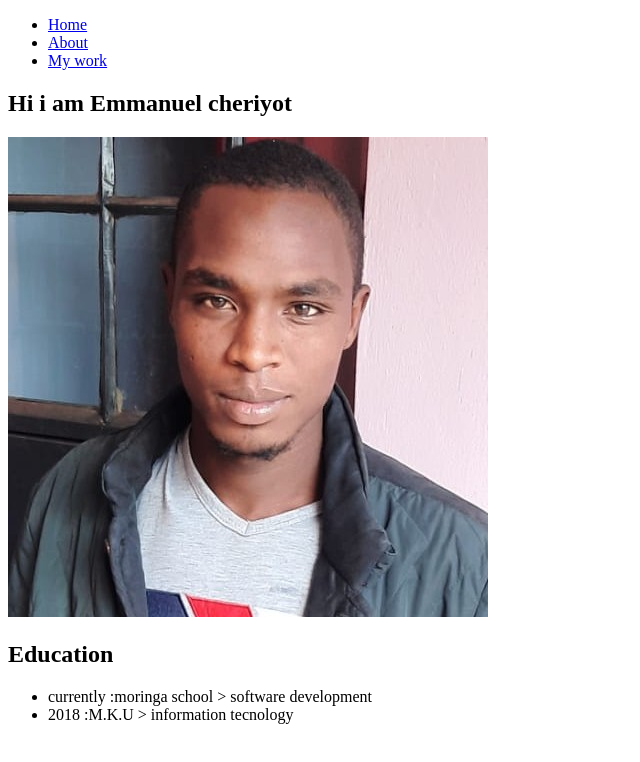
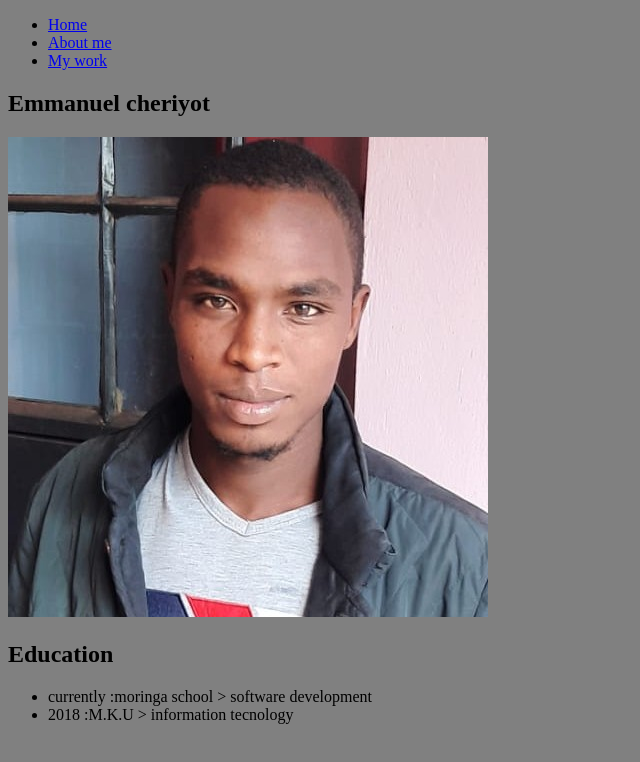
Before and after one commit to jerumanu/My-portfolio, a plain HTML site: page index.html in a window 1280 px wide. Shown: the whole page, without its empty margins (0-640 px from the left). Drawn offline with Linux system fonts and the light colour scheme.

Commit message:
added nav-bar

```diff
--- a/index.html
+++ b/index.html
@@ -7,15 +7,17 @@
     <link rel="stylesheet" href="./styles.css">
 </head>
 <body>
-    <section>
+    <div class="nav-bar">
         <nav>
             <ul>
-             <li><a href="index.html">Home</a></li>
-             <li><a href="about.html">About</a></li>
-             <li><a href="work.html">My work</a></li>
+                <li><a href="#home">Home</a></li>
+                <li><a href="#about">About me</a></li>
+                <li><a href="#work">My work</a></li>
             </ul>
         </nav>
-        <h1>Hi i am Emmanuel cheriyot</h1>
+    </div>
+    <section>
+        <h1>Emmanuel cheriyot</h1>
         <img src="./images/manu45c.jpeg" alt="">
     </section>
     <section>
@@ -26,6 +28,7 @@
                <li>2018 :M.K.U > information tecnology </li>
             </ul>
 
+
        </div>
 
    </section>
--- a/styles.css
+++ b/styles.css
@@ -1,4 +1,3 @@
 body{
-
-
+    background-color: grey;
 }
```
